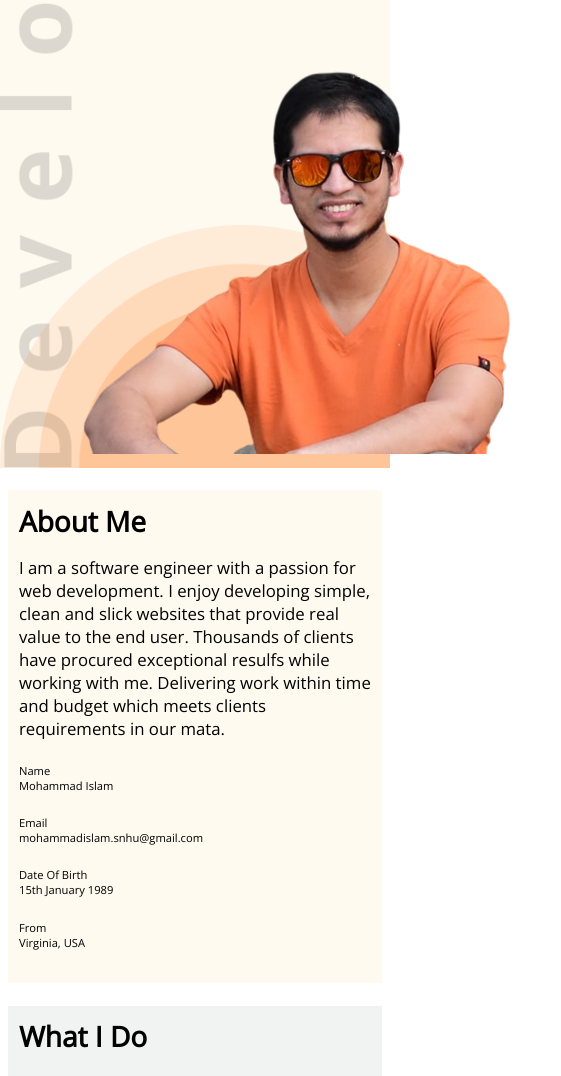
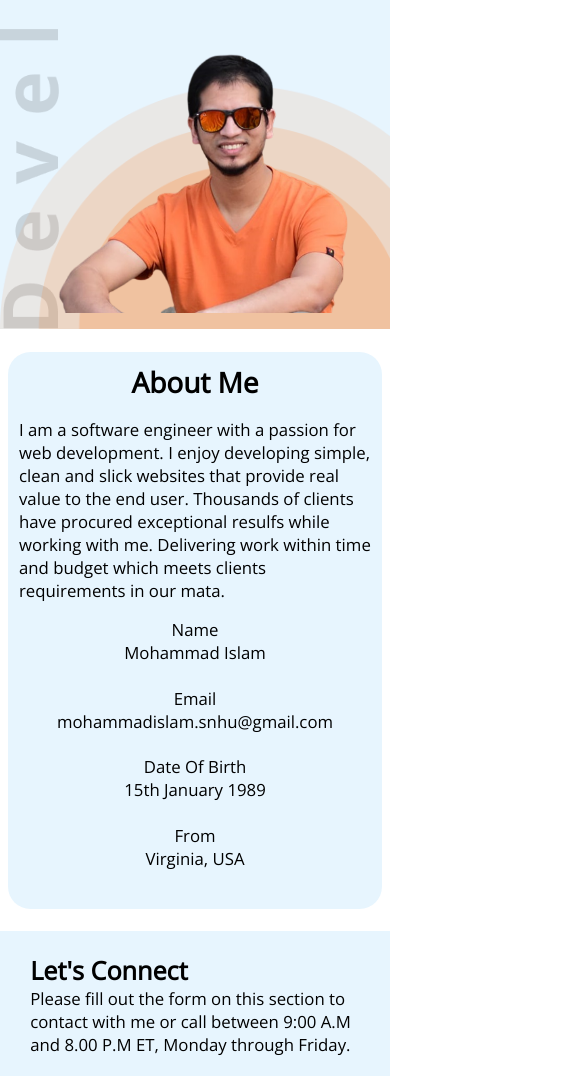
Before and after one commit to mohammadislamdeveloper365/html-css-portfolio-developer, a plain HTML site: page index.html in a window 390 px wide. Shown: the part 250-1326 px from the top of the page, 561 px wide, since content can reach past the window. Drawn offline with nearby package versions, Linux system fonts and the light colour scheme; a web font is replaced by a local one.

Commit message:
fix:fix responsive issue

```diff
--- a/index.html
+++ b/index.html
@@ -8,7 +8,6 @@
     <link rel="shortcut icon" href="./images/favicon.jpg" type="image/x-icon">
     <script src="https://kit.fontawesome.com/4771d5cd20.js" crossorigin="anonymous"></script>
     <link rel="stylesheet" href="./stylesheet/library.css">
-    <link rel="stylesheet" href="./stylesheet/global.css">
     <link rel="stylesheet" href="./stylesheet/index.css">
     <link rel="preconnect" href="https://fonts.googleapis.com">
     <link rel="preconnect" href="https://fonts.gstatic.com" crossorigin>
@@ -34,8 +33,8 @@
                 <i class="fa-regular fa-circle-xmark"></i>
             </div>
         </nav>
-        <div class="container-xs row align-items-center portfolio--banner m-b-2">
-            <div class="col-md-6 portfolio-banner-info m-b-2">
+        <div class="container-xs row align-items-center portfolio--header-banner m-b-2">
+            <div class="col-md-6 portfolio--header-banner-info m-b-2">
                 <h2 class="m-b-3">
                     <small> Hi, I am </small><br/>
                     <span class="x-lg-txt">
@@ -50,41 +49,41 @@
                     <button class="btn-secondary border-none" id="contact-btn"><i class="fa-solid fa-phone"></i> Contact Me</button>
                 </div>
             </div>
-            <div class="col-md-6 portfolio-banner-img m-b-2">
+            <div class="col-md-6 portfolio--header-banner-img m-b-2">
                 <img src="./images/developer.png" alt="developer photo">
             </div>
         </div>
    </header>
-   <main class="container-xs m-b-4">
-      <section class="portfolio-info txt-center">
-         <h2 class="m-b-3">About Me</h2>
+   <main class="container-xs m-b-4 portfolio--main">
+      <section class="portfolio--main-info txt-center">
+         <h2 class="m-b-3 text-center m-b-2">About Me</h2>
          <p class="m-b-2">
             I am a software engineer with a passion for web development. I enjoy developing simple, clean and slick websites that provide real value to the end user. Thousands of clients have procured exceptional resulfs while working with me. Delivering work within time and budget which meets clients requirements in our mata.
          </p>
          <div class="row justify-space-between m-b-2">
-            <div class="col-md-5 col-lg-2 portfolio-info-box m-b-2">
+            <div class="col-sm-4 col-md-5 p-1 col-lg-2 portfolio--main-info-box m-b-2">
                 Name
                 <br>
                 Mohammad Islam
             </div>
-            <div class="col-md-5 col-lg-2 portfolio-info-box m-b-2">
+            <div class="col-sm-8 col-md-7 p-1  col-lg-5 portfolio--main-info-box m-b-2">
                 Email <br>
                 mohammadislam.snhu@gmail.com
             </div>
-            <div class="col-md-5 col-lg-2 portfolio-info-box m-b-2">
+            <div class="col-sm-4 col-md-5 p-1  col-lg-2 portfolio--main-info-box m-b-2">
                 Date Of Birth
                 <br>
                 15th January 1989
             </div>
-            <div class="col-md-5 col-lg-2 portfolio-info-box m-b-2">
+            <div class="col-sm-8 col-md-7 p-1  col-lg-3 portfolio--main-info-box m-b-2">
                 From
                 <br>
                 Virginia, USA
             </div>
         </div>
       </section>
-      <section class="txt-center portfolio-skill m-b-4">
-           <h2 class="m-b-3">What I Do</h2>
+      <!-- <section class="txt-center portfolio-main-skill m-b-4">
+           <h2 class="m-b-3 text-center">What I Do</h2>
             <div class="row justify-space-around m-b-2">
                 <div class="col-sm-4 col-md-4 col-lg-2  portfolio-skill-card p-2">
                     <img src="./images/js.png" alt="javascript logo">
@@ -116,23 +115,22 @@
                 </div>
             </div>
       </section>
-
-      <section class="portfolio-summary m-b-2">
+      <section class="portfolio--main-summary m-b-4">
         <h2 class="txt-center m-b-3">A Summary Of My Resume</h2>
-        <div class="row m-b-2">
-            <div class="col-sm-6 m-b-2">
-                <div class="portfolio-summary-box m-b-2">
+        <div class="d-flex m-b-2">
+            <div class="col-md-6 m-b-2">
+                <div class="portfolio--main-summary-box m-b-2">
                     <h3 class="m-b-2">My Education</h3>
                     <h6 class="m-b-2">MS in Information Technology w/c in software application development</h6>
                     <p class="m-b-2">Souther New Hampshire University/2022</p>
                     <p class="m-b-2">CGPA: 3.90/4.0</p>
                 </div>
-                <div class="portfolio-summary-box m-b-2">
+                <div class="portfolio--main-summary-box m-b-2">
                     <h6 class="m-b-2">BSc. in Mechanical Engineering</h6>
                     <p class="m-b-2">Military Institute of Science and Technology/2012</p>
                 </div>
             </div>
-            <div class="col-sm-6 m-b-2">
+            <div class="col-md-6 m-b-2">
                 <h3 class="m-b-2">My Experience</h3>
                 <p class="m-b-2">Software Engineer(UI)</p>
                 <p class="m-b-2">Southwest Airlines (USA)/ October,2018-current</p>
@@ -145,7 +143,7 @@
             </button>
         </div>
 
-      </section>
+      </section> -->
    </main>
    <footer class="row container-xs m-t-5 portfolio-footer bg-primary m-b-4">
     <div class="col-sm-6 p-4 ">
--- a/stylesheet/index.css
+++ b/stylesheet/index.css
@@ -23,7 +23,7 @@ body {
     color:var(--color-dark);
     border:2px solid var(--secondary-color);
 }
-.portfolio--banner-img img {
+.portfolio--header-banner-img img {
     max-width: 100%;
 }
 
@@ -70,18 +70,20 @@ body {
 }
 
 .fa-circle-xmark {
-    font-size:2.5rem;
+    font-size:3rem;
     color:var(--color-danger);
 }
 .orng-txt {
     color:var(--secondary-color)
 }
 
-.portfolio-info , .portfolio-skill{
+.portfolio--main-info , .portfolio-main-skill{
     max-width: 1200px;
     margin:2rem auto;
     background-color: var(--primary-color);
     padding:1rem;
+    border-radius: 2rem;
+
 }
 
 .portfolio-info-box {
@@ -98,12 +100,12 @@ body {
     margin-top:1rem;
 }
 
-.portfolio-summary {
+.portfolio--main-summary {
     max-width: 1200px;
     margin:2rem auto;
 }
 
-.portfolio-summary-box {
+.portfolio--main-summary-box {
     border-bottom:2px solid var(--color-light-dark);
 }
 
@@ -134,7 +136,7 @@ body {
 
     .portfolio--header-navbar-main-menu-link, .btn-link button  {
         color:white;
-        font-size:1.5rem;
+        font-size:1.875rem;
     }
     .portfolio--header-navbar-main-menu-link {
         padding:0.5rem;
@@ -154,3 +156,9 @@ body {
         right:1rem;
     }
 }
+
+@media only screen and (max-width:575px){
+    .portfolio--main-info-box {
+        text-align: center;
+    }
+}
--- a/stylesheet/library.css
+++ b/stylesheet/library.css
@@ -5,7 +5,7 @@ CSS Framework/Library
 ----------------------
 */
 :root {
-    --primary-color:rgb(244, 206, 106,0.1);
+    --primary-color:rgb(27, 152, 245,0.1);
     --secondary-color:#FF6263;
     --color-danger:#E21717;
     --color-dark: #242B2E;
@@ -70,7 +70,7 @@ h1 {
     font-size:3rem ;
 }
 
-p {
+p, div, button {
     font-size:1.5rem;
 }
 /*
```
